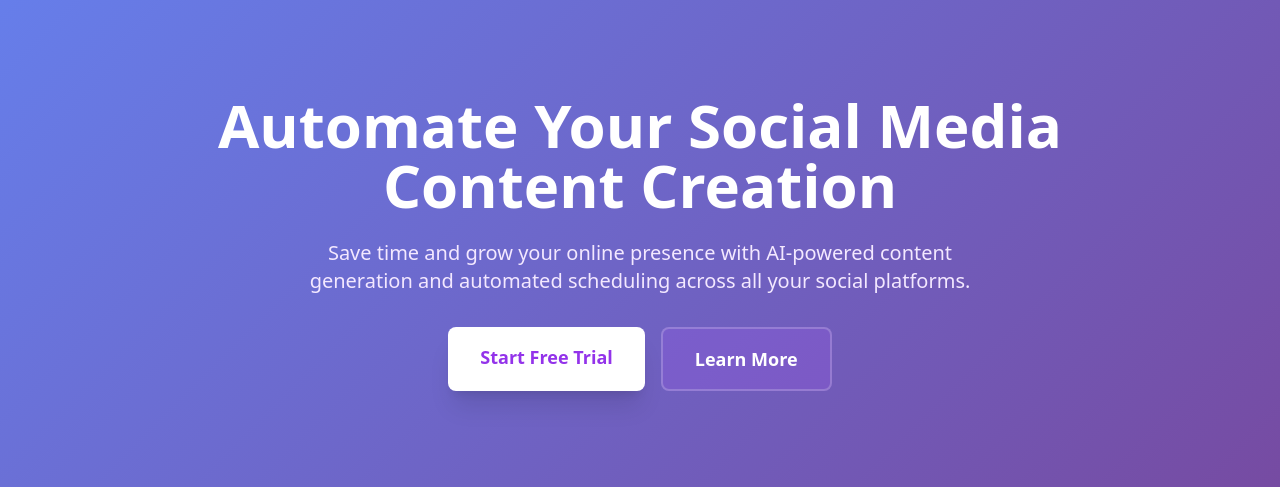
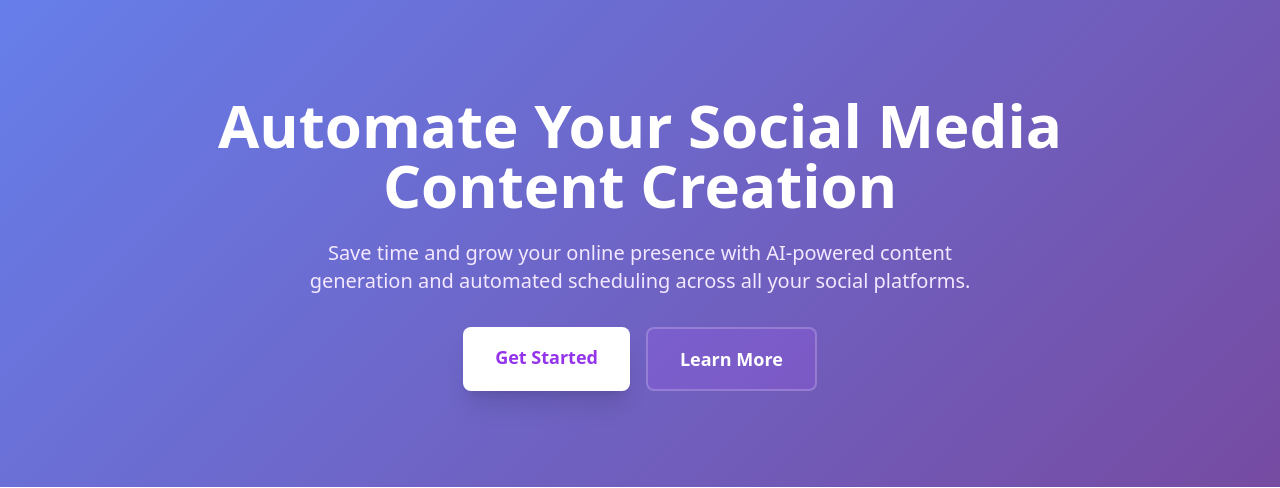
Before and after one commit to stateofw/socialmedia, a Python web app: template app/templates/landing.html in a window 1280 px wide. Shown: the part 65-553 px from the top of the page. Run offline with Jinja, Linux system fonts and the light colour scheme; the template is opened without the code that fills it, so the values that code supplies are empty; some libraries are stand-ins or nearby versions.

Commit message:
Update landing page CTA from 'Start Free Trial' to 'Get Started'
Co-authored-by: factory-droid[bot] <138933559+factory-droid[bot]@users.noreply.github.com>

```diff
--- a/app/templates/landing.html
+++ b/app/templates/landing.html
@@ -51,7 +51,7 @@
             </p>
             <div class="flex justify-center gap-4">
                 <a href="/signup" class="bg-white text-purple-600 px-8 py-4 rounded-lg text-lg font-semibold hover:bg-gray-100 transition-all shadow-xl">
-                    Start Free Trial
+                    Get Started
                 </a>
                 <a href="#features" class="bg-purple-500 bg-opacity-20 text-white px-8 py-4 rounded-lg text-lg font-semibold hover:bg-opacity-30 transition-all border-2 border-white border-opacity-20">
                     Learn More
```
